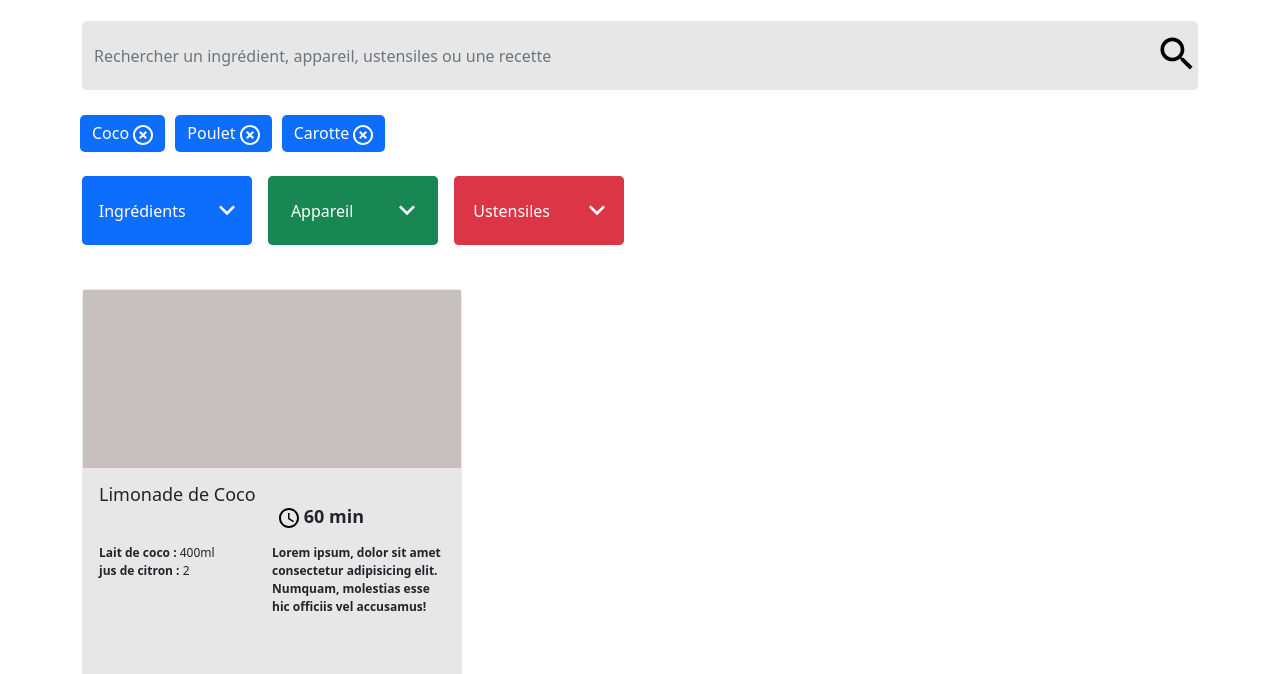
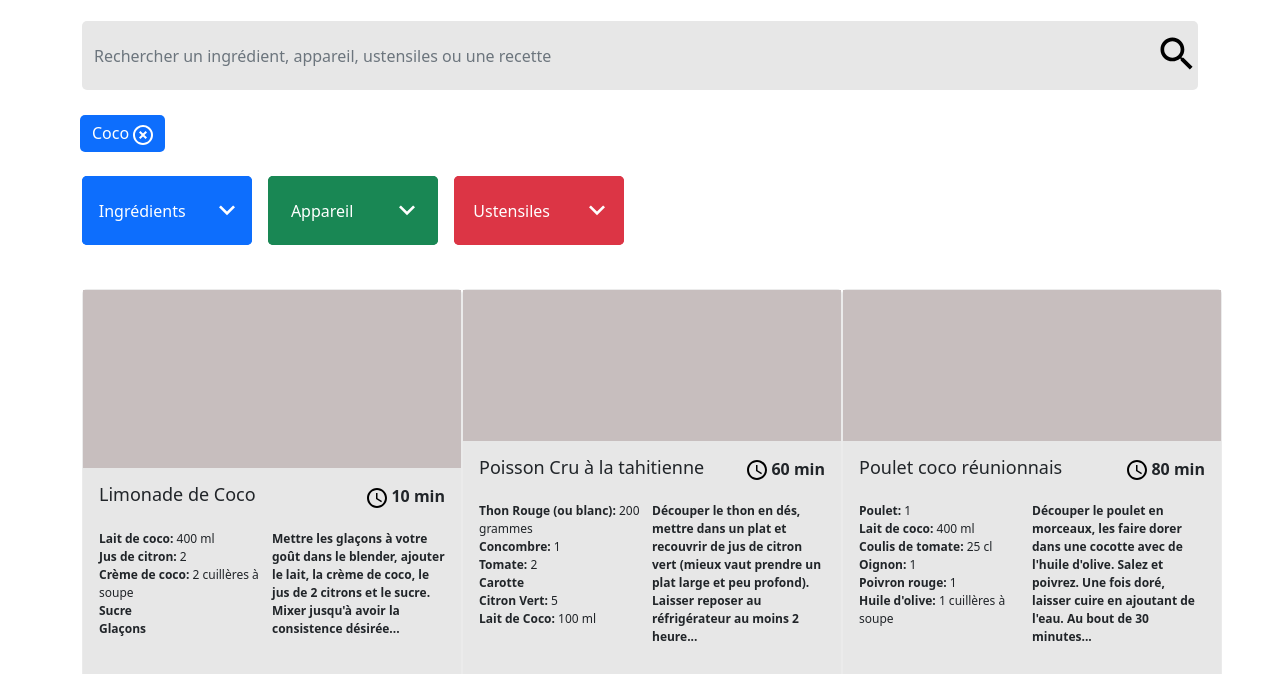
Before and after one commit to melcd238/Les_petits_plats_DonatiMelaina_29112021, a plain HTML site: page index.html in a window 1280 px wide. Shown: the part 124-798 px from the top of the page. Drawn offline with nearby package versions, Linux system fonts and the light colour scheme.

Commit message:
display recettes

```diff
--- a/css/style.css
+++ b/css/style.css
@@ -107,6 +107,10 @@ header{
     margin-top: 20px;
     margin-bottom: 20px;
 }
+.title{
+    display: flex;
+    justify-content: space-between;
+}
 h2{
     font-size: 18px;
 }
--- a/index.html
+++ b/index.html
@@ -32,8 +32,6 @@
         <!-- Affichage des tags -->
         <div class="row tags">
             <div class="col-md-auto btn-primary tag">Coco <img src="/img/cross.svg" alt="croix de fermeture du tag"> </div>
-            <div class="col-md-auto btn-primary tag">Poulet  <img src="/img/cross.svg" alt="croix de fermeture du tag"> </div>
-            <div class="col-md-auto btn-primary tag">Carotte  <img src="/img/cross.svg" alt="croix de fermeture du tag"> </div>
         </div>
         <!-- 3 boutons de recherche-->
         <div class="d-flex flex-row bd-highlight mb-3 search-btns">
@@ -43,7 +41,7 @@
                   Ingrédients
                   <img src="./img/down.svg" alt="flèche vers le bas">
                 </div>
-                <div class="dropdown-search-list btn-primary hide">
+                <div class="dropdown-search-list btn-primary hide" id="dropdown-search-list-ingredients">
                     <input type="text" placeholder="Rechercher un ingrédient" aria-labelledby="dropdown-menu-ingredient" class="btn-primary">
                     <img src="./img/up.svg" alt="flèche vers le haut" class="arrowUp">
                     <ul>
@@ -58,7 +56,7 @@
                     Appareil
                     <img src="./img/down.svg" alt="flèche vers le bas">
                 </div>
-                <div class="dropdown-search-list btn-success hide">
+                <div class="dropdown-search-list btn-success hide" id="dropdown-search-list-appareil">
                     <input type="text" placeholder="Rechercher un appareil" aria-labelledby="dropdown-menu-appareil" class="btn-success">
                     <img src="./img/up.svg" alt="flèche vers le haut" class="arrowUp">
                     <ul>
@@ -72,7 +70,7 @@
                     Ustensiles
                     <img src="./img/down.svg" alt="flèche vers le bas">
                 </div>
-                <div class="dropdown-search-list btn-danger hide">
+                <div class="dropdown-search-list btn-danger hide" id="dropdown-search-list-ustensiles">
                     <input type="text" placeholder="Rechercher un ustensile" aria-labelledby="dropdown-menu-ustensile" class="btn-danger">
                     <img src="./img/up.svg" alt="flèche vers le haut" class="arrowUp">
                     <ul>
@@ -85,28 +83,7 @@
         </div>
 
         <!-- Affichage des recettes suivant le filtre -->
-        <div class="row row-cols-1 row-cols-md-3 g-4 recette-container">
-            <div class="col">
-              <div class="card">
-                <div class="card-top"></div>
-                <div class="card-body">
-                  <h2 class="card-title"> Limonade de Coco <img src="./img/clock.svg" alt="horloge" class="time"> <span class="time">60 min</span> </h2>
-                  <div class="description">
-                      <div class="list-ingredient">
-                          <ul>
-                              <li><span class="ingredient-bold"> Lait de coco :</span> 400ml </li>
-                              <li> <span class="ingredient-bold"> jus de citron : </span> 2</li>
-                          </ul>
-                      </div>
-                      <div class="preparation">
-                          <p> Lorem ipsum, dolor sit amet consectetur adipisicing elit. Numquam, molestias esse hic officiis vel accusamus! </p>
-                      </div>
-
-                  </div>
-                </div>
-              </div>
-            </div>
-          </div>
+        <div class="row row-cols-1 row-cols-md-3 g-4 recette-container" id="recipes-container"></div>
 
     </main>
     <footer>
@@ -117,5 +94,6 @@
 
     <!-- Option 1: Bootstrap Bundle with Popper -->
     <script src="https://cdn.jsdelivr.net/npm/bootstrap@5.1.3/dist/js/bootstrap.bundle.min.js" integrity="sha384-ka7Sk0Gln4gmtz2MlQnikT1wXgYsOg+OMhuP+IlRH9sENBO0LRn5q+8nbTov4+1p" crossorigin="anonymous"></script>
+    <script type="module" src="./js/index.js"></script>
   </body>
 </html>
--- a/js/recipes.js
+++ b/js/data/recipes.js
@@ -1,4 +1,4 @@
-const recipes = [
+ const recipes = [
     {
         "id": 1,
         "name" : "Limonade de Coco",
@@ -1724,3 +1724,5 @@ const recipes = [
         "ustensils":["rouleau à patisserie","fouet"]
     }
 ]
+
+export { recipes }
--- /dev/null
+++ b/js/displayList.js
@@ -0,0 +1,19 @@
+export default class DisplayList {
+    construtor(selector, ustensils, appliance , ingredients){
+       this.ustensils = ustensils;
+       this.appliance = appliance;
+       this.ingredients = ingredients;
+       this.selector = selector;
+    }
+    createIngredientsList(){
+
+    }
+
+    createApplianceList(){
+
+    }
+
+    createUstensilsList(){
+
+    }
+}
--- /dev/null
+++ b/js/displayRecipes.js
@@ -0,0 +1,45 @@
+export default class DisplayRecipes {
+    constructor(recipe, selector) {
+        this.id = recipe.id;
+        this.name = recipe.name;
+        this.ingredients = recipe.ingredients;
+        this.time = recipe.time;
+        this.description = recipe.description;
+        this.appliance = recipe.appliance;
+        this.ustensils = recipe.ustensils;
+        this.selector = selector;
+      }
+      createCardRecipe(){
+          const cardContainer = document.createElement('div');
+          cardContainer.setAttribute('class', 'col card-container')
+          cardContainer.innerHTML= ` <div class="card">
+          <div class="card-top"></div>
+          <div class="card-body">
+           <div class="title">
+           <h2 class="card-title"> ${this.name}</h2>
+           <div class= "time"> <img src="./img/clock.svg" alt="horloge"> <span class="time">${this.time} min</span></div>
+          </div>
+            <div class="description">
+                <div class="list-ingredient">
+                    <ul>
+                        ${this.ingredients.map((ingredient) => {
+                            if (!("quantity" in ingredient)) {
+                                return `<li><span class="ingredient-bold">${ingredient.ingredient}</span></li>`;
+                              } else if ( "quantity" in ingredient && !("unit" in ingredient)) {
+                                return `<li><span class="ingredient-bold">${ingredient.ingredient}:</span> ${ingredient.quantity}</li>`;
+                              } else {
+                                return `<li><span class="ingredient-bold">${ingredient.ingredient}:</span> ${ingredient.quantity} ${ingredient.unit}</li>`;
+                              }
+                        }).join("")}
+                    </ul>
+                </div>
+                <div class="preparation">
+                    <p> ${this.description.substring(0, 180)}... </p>
+                </div>
+
+            </div>
+          </div>
+        </div>`
+        this.selector.appendChild(cardContainer);
+      }
+}
--- /dev/null
+++ b/js/index.js
@@ -0,0 +1,13 @@
+import { recipes } from "./data/recipes.js";
+import DisplayRecipes from "./displayRecipes.js";
+import DisplayList from "./displayList.js";
+
+// Affichage des recettes dans le Dom
+let recipeSelector = document.querySelector('#recipes-container')
+
+recipes.forEach((recipe) => {
+    let article = new DisplayRecipes(recipe, recipeSelector);
+    article.createCardRecipe();
+  });
+
+// Affichage des listes des dropdown
```
Also changed, not shown: 3 other files.
